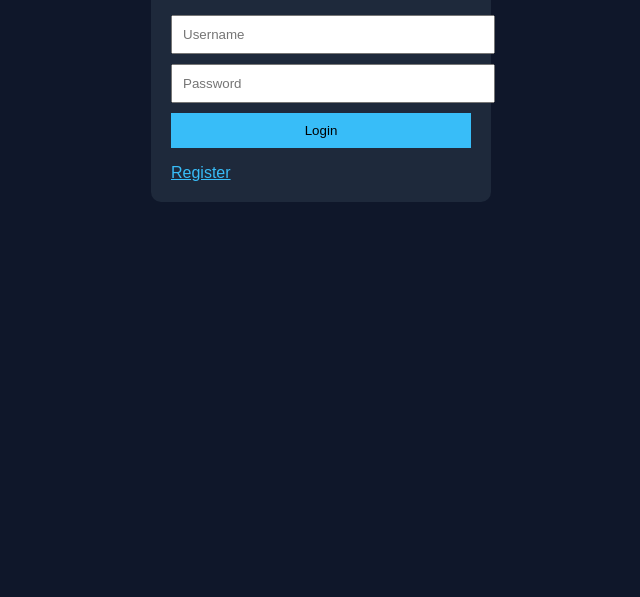
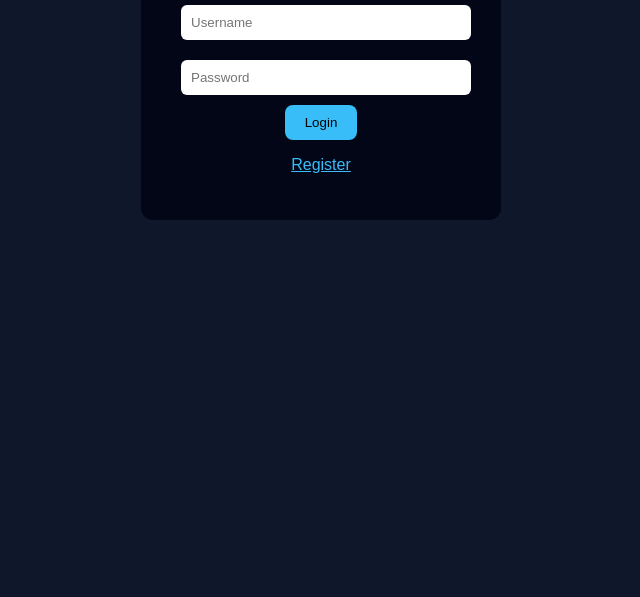
Before and after one commit to madhavkingrajar1161-droid/botzone-panel, a website: page public/login.html in a window 1280 px wide. Shown: the part 203-800 px from the top of the page, without its empty margins (319-959 px from the left). Drawn offline with Linux system fonts and the light colour scheme.

Commit message:
Update login.html

```diff
--- a/public/login.html
+++ b/public/login.html
@@ -1,41 +1,24 @@
 <!DOCTYPE html>
 <html>
 <head>
-<title>BotZone Login</title>
+<title>Login</title>
 <style>
 body{background:#0f172a;color:white;font-family:Arial}
-.card{width:300px;margin:120px auto;background:#1e293b;padding:20px;border-radius:10px}
-input,button{width:100%;padding:10px;margin-top:10px}
-button{background:#38bdf8;border:none}
+.box{background:#020617;padding:30px;border-radius:12px;width:300px;margin:100px auto;text-align:center}
+input{width:90%;padding:10px;margin:10px;border-radius:6px;border:none}
+button{background:#38bdf8;padding:10px 20px;border:none;border-radius:8px;cursor:pointer}
+a{color:#38bdf8}
 </style>
 </head>
 <body>
-<div class="card">
-<h2>BotZone Login</h2>
-<input id="username" placeholder="Username">
-<input id="password" type="password" placeholder="Password">
-<button onclick="login()">Login</button>
-<p id="msg"></p>
-<a href="register.html" style="color:#38bdf8">Register</a>
+<div class="box">
+<h2>Login</h2>
+<form action="/login" method="POST">
+<input name="username" placeholder="Username" required>
+<input name="password" type="password" placeholder="Password" required>
+<button type="submit">Login</button>
+</form>
+<p><a href="/register">Register</a></p>
 </div>
-
-<script>
-async function login(){
-  const username=username.value;
-  const password=password.value;
-
-  const res=await fetch("/login",{
-    method:"POST",
-    headers:{"Content-Type":"application/json"},
-    body:JSON.stringify({username,password})
-  });
-
-  const text=await res.text();
-
-  if(text==="Admin") location.href="admin.html";
-  else if(text==="User") location.href="dashboard.html?user="+username;
-  else msg.innerText=text;
-}
-</script>
 </body>
 </html>
```
